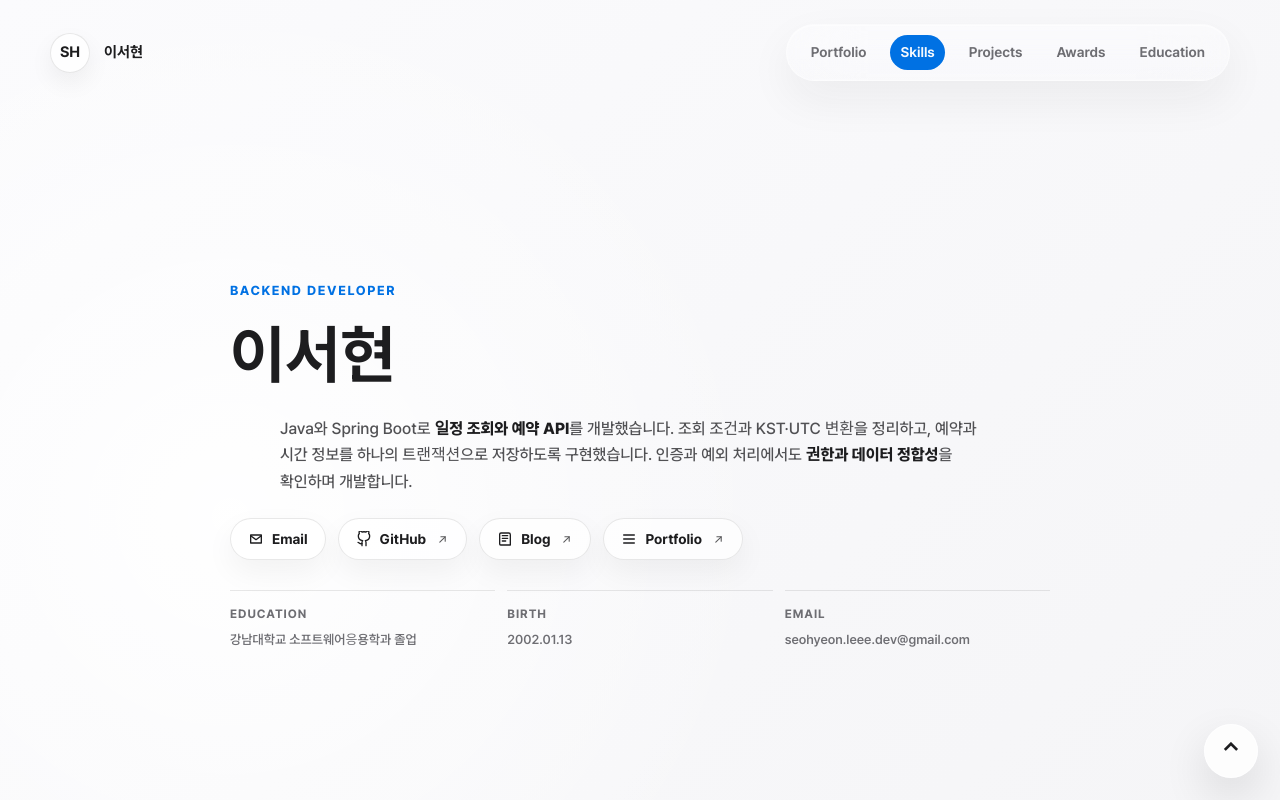
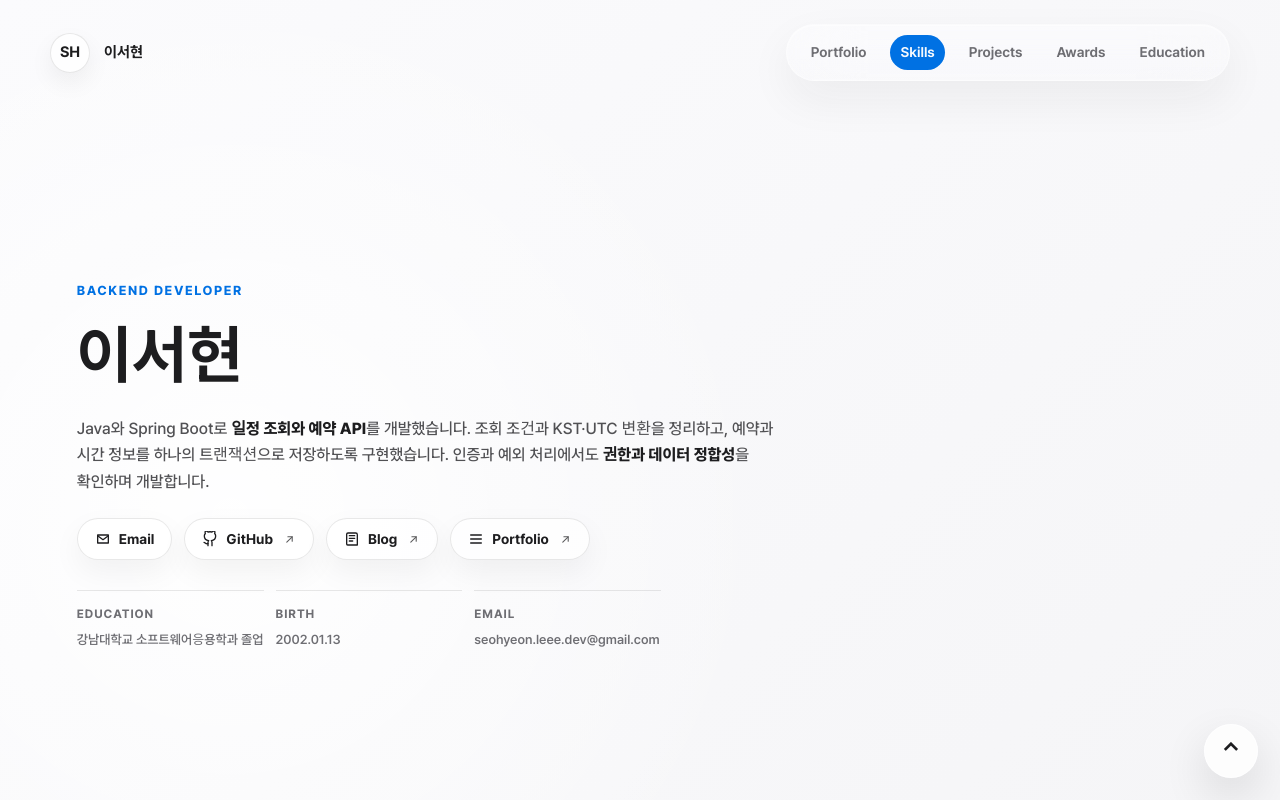
Before and after one commit to mynameisseohyeon/mynameisseohyeon.github.io, a plain HTML site: page resume/index.html in a window 1280 px wide. Shown: the top 800 px of the page. Drawn offline with Linux system fonts and the light colour scheme.

Commit message:
Left-align the centered resume introduction

```diff
--- a/assets/css/portfolio.css
+++ b/assets/css/portfolio.css
@@ -2487,11 +2487,8 @@ dd {
   .resume-hero {
     min-height: calc(100svh - 72px);
     align-content: center;
-    justify-items: center;
-  }
-
-  .resume-hero > * {
-    width: min(820px, 100%);
+    justify-items: start;
+    text-align: left;
   }
 }
 
--- a/resume/index.html
+++ b/resume/index.html
@@ -6,7 +6,7 @@
     <meta name="description" content="백엔드 개발자 이서현의 이력서 페이지입니다.">
     <meta name="robots" content="max-image-preview:none">
     <title>Resume | 이서현</title>
-    <link rel="stylesheet" href="/assets/css/portfolio.css?v=20260914-resume-5">
+    <link rel="stylesheet" href="/assets/css/portfolio.css?v=20260914-resume-6">
   </head>
   <body>
     <header class="site-header">
```
